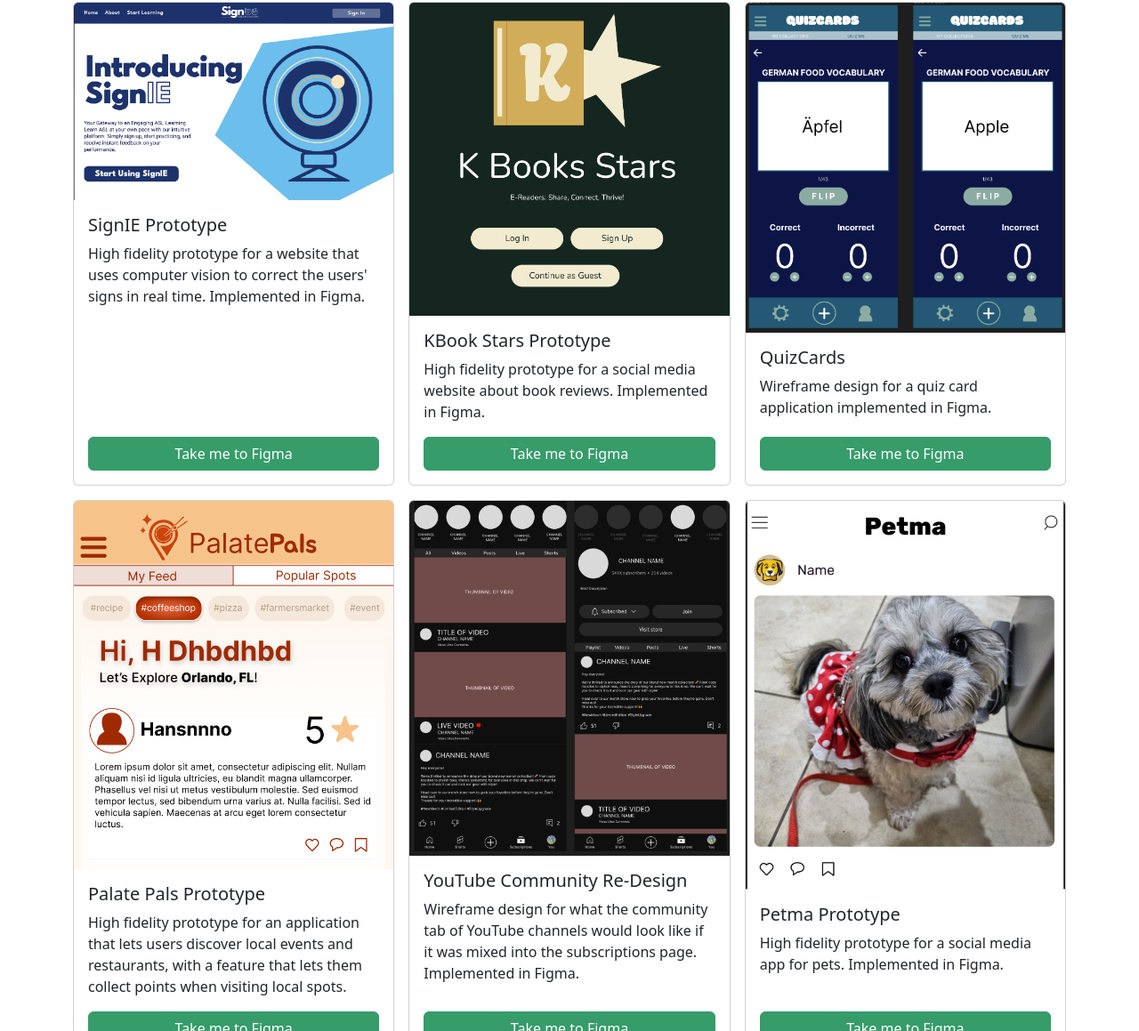
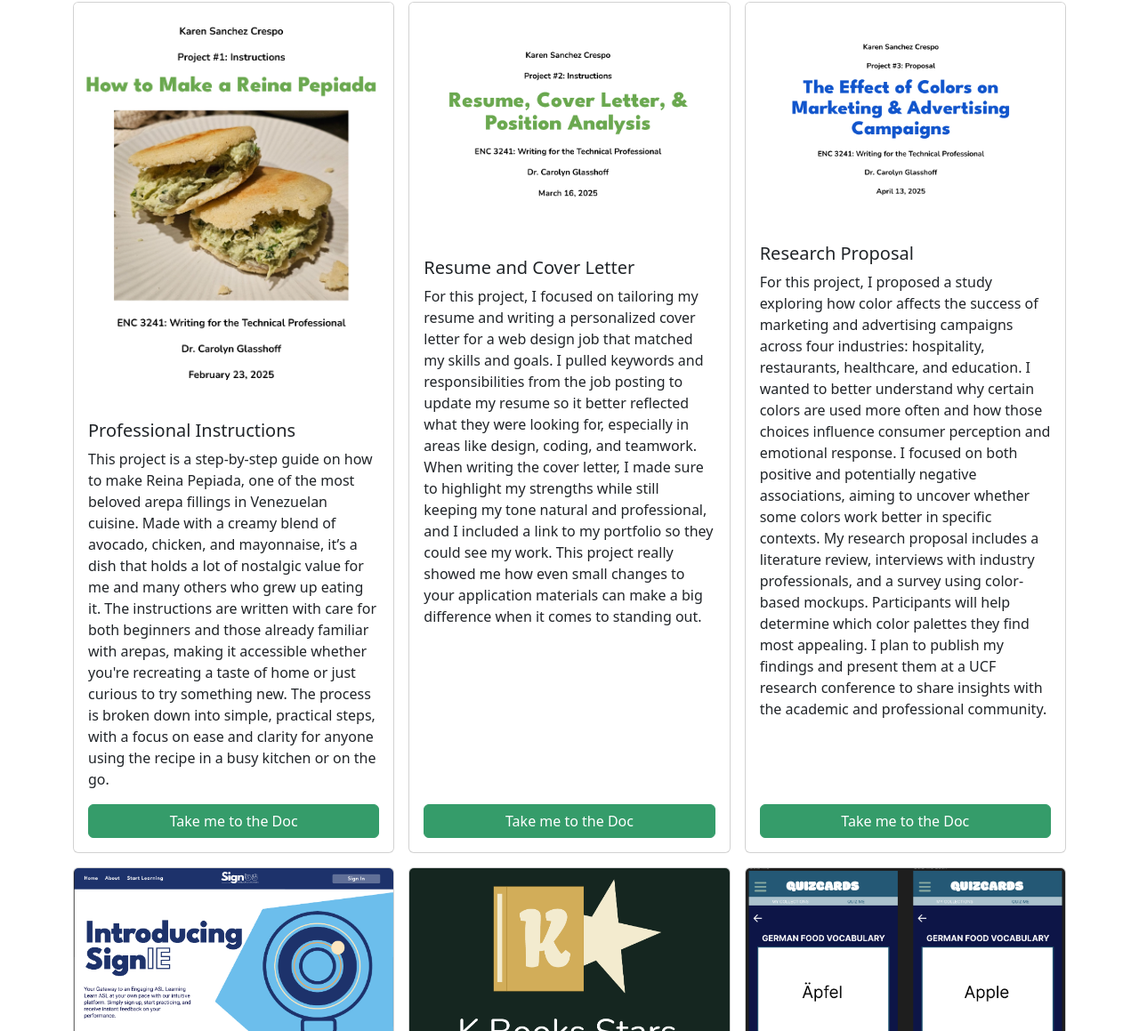
Before and after one commit to Ka436950/Karen-Sanchez-Crespo-s-Portfolio, a plain HTML site: page my_projects.html in a window 1280 px wide. Shown: the part 332-1491 px from the top of the page at 89% size. Drawn offline with nearby package versions, Linux system fonts and the light colour scheme.

Commit message:
added the projects for the writing class

```diff
--- a/my_projects.html
+++ b/my_projects.html
@@ -73,6 +73,39 @@
         <div class="container">
           <h3 class="my-3">Prototypes, Wireframes, and Graphic Design Projects</h3>
           <div class="row row-cols-1 row-cols-sm-2 row-cols-md-3 g-3">
+
+            <div class="col">
+              <div class="card h-100">
+                  <img src="images/instructions.png" class="card-img-top" alt="prototype of the homepage for the website SignIE">
+                  <div class="card-body d-flex flex-column">
+                      <h5 class="card-title">Professional Instructions</h5>
+                      <p class="card-text">This project is a step-by-step guide on how to make Reina Pepiada, one of the most beloved arepa fillings in Venezuelan cuisine. Made with a creamy blend of avocado, chicken, and mayonnaise, it’s a dish that holds a lot of nostalgic value for me and many others who grew up eating it. The instructions are written with care for both beginners and those already familiar with arepas, making it accessible whether you're recreating a taste of home or just curious to try something new. The process is broken down into simple, practical steps, with a focus on ease and clarity for anyone using the recipe in a busy kitchen or on the go.</p>
+                      <a href="https://docs.google.com/document/d/1C9wgHAS94beX-mjLHBpNZgUu9Lzzx1T4gjrQw-3e0jo/edit?usp=sharing" class="btn btn-primary mt-auto" target="_blank">Take me to the Doc</a>
+                  </div>
+              </div>
+          </div>
+
+          <div class="col">
+            <div class="card h-100">
+                <img src="images/Resume.png" class="card-img-top" alt="prototype of the homepage for the website SignIE">
+                <div class="card-body d-flex flex-column">
+                    <h5 class="card-title">Resume and Cover Letter</h5>
+                    <p class="card-text">For this project, I focused on tailoring my resume and writing a personalized cover letter for a web design job that matched my skills and goals. I pulled keywords and responsibilities from the job posting to update my resume so it better reflected what they were looking for, especially in areas like design, coding, and teamwork. When writing the cover letter, I made sure to highlight my strengths while still keeping my tone natural and professional, and I included a link to my portfolio so they could see my work. This project really showed me how even small changes to your application materials can make a big difference when it comes to standing out.</p>
+                    <a href="https://docs.google.com/document/d/1NS-S2R-Wkr7Gw8WhhD0SQlD5u89-pFM-DGyIE-lw4YY/edit?usp=sharing" class="btn btn-primary mt-auto" target="_blank">Take me to the Doc</a>
+                </div>
+            </div>
+        </div>
+
+        <div class="col">
+          <div class="card h-100">
+              <img src="images/Research.png" class="card-img-top" alt="prototype of the homepage for the website SignIE">
+              <div class="card-body d-flex flex-column">
+                  <h5 class="card-title">Research Proposal</h5>
+                  <p class="card-text">For this project, I proposed a study exploring how color affects the success of marketing and advertising campaigns across four industries: hospitality, restaurants, healthcare, and education. I wanted to better understand why certain colors are used more often and how those choices influence consumer perception and emotional response. I focused on both positive and potentially negative associations, aiming to uncover whether some colors work better in specific contexts. My research proposal includes a literature review, interviews with industry professionals, and a survey using color-based mockups. Participants will help determine which color palettes they find most appealing. I plan to publish my findings and present them at a UCF research conference to share insights with the academic and professional community.</p>
+                  <a href="https://docs.google.com/document/d/11FDvUF--SccnlcsKw4EMjPmtU6cKUieqjlV-12aMNjY/edit?usp=sharing" class="btn btn-primary mt-auto" target="_blank">Take me to the Doc</a>
+              </div>
+          </div>
+      </div>
 
               <div class="col">
                   <div class="card h-100">
```
Also changed, not shown: images/Research.png (added), images/Resume.png (added), images/instructions.png (added).
